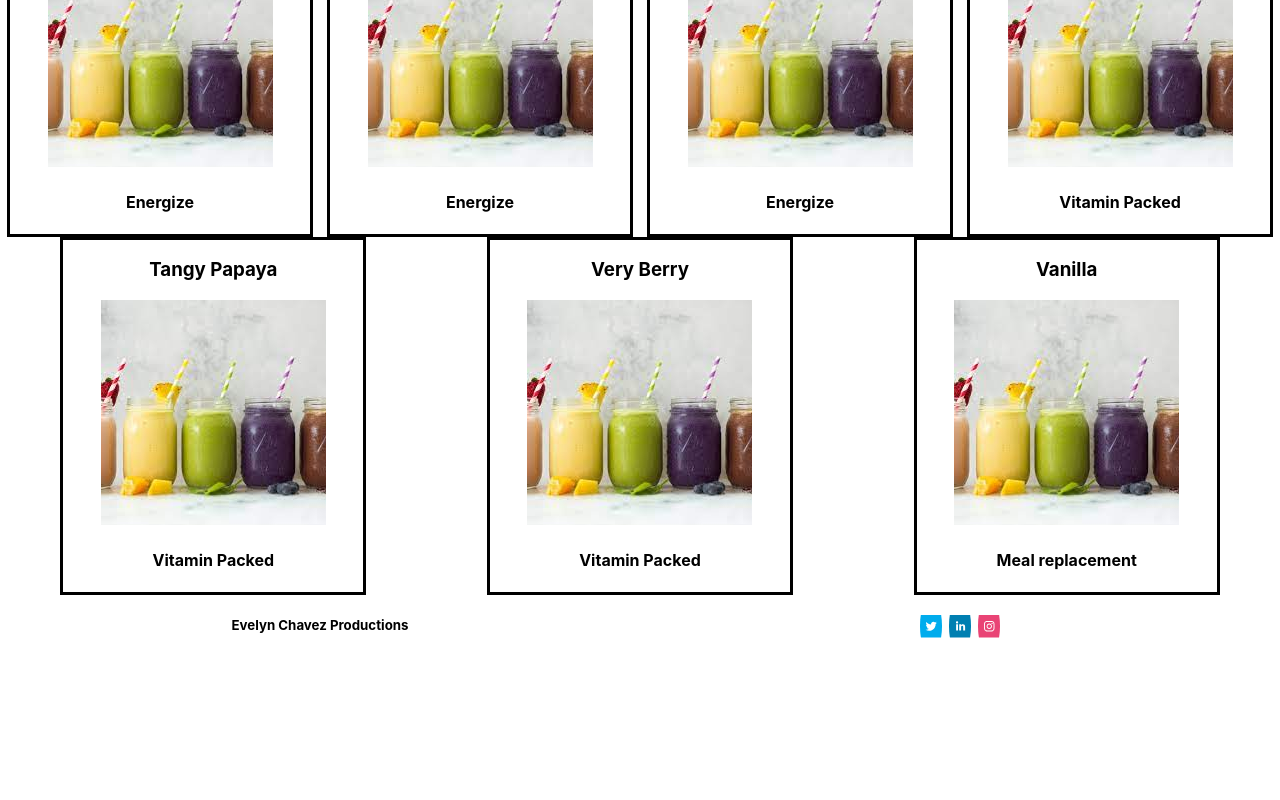
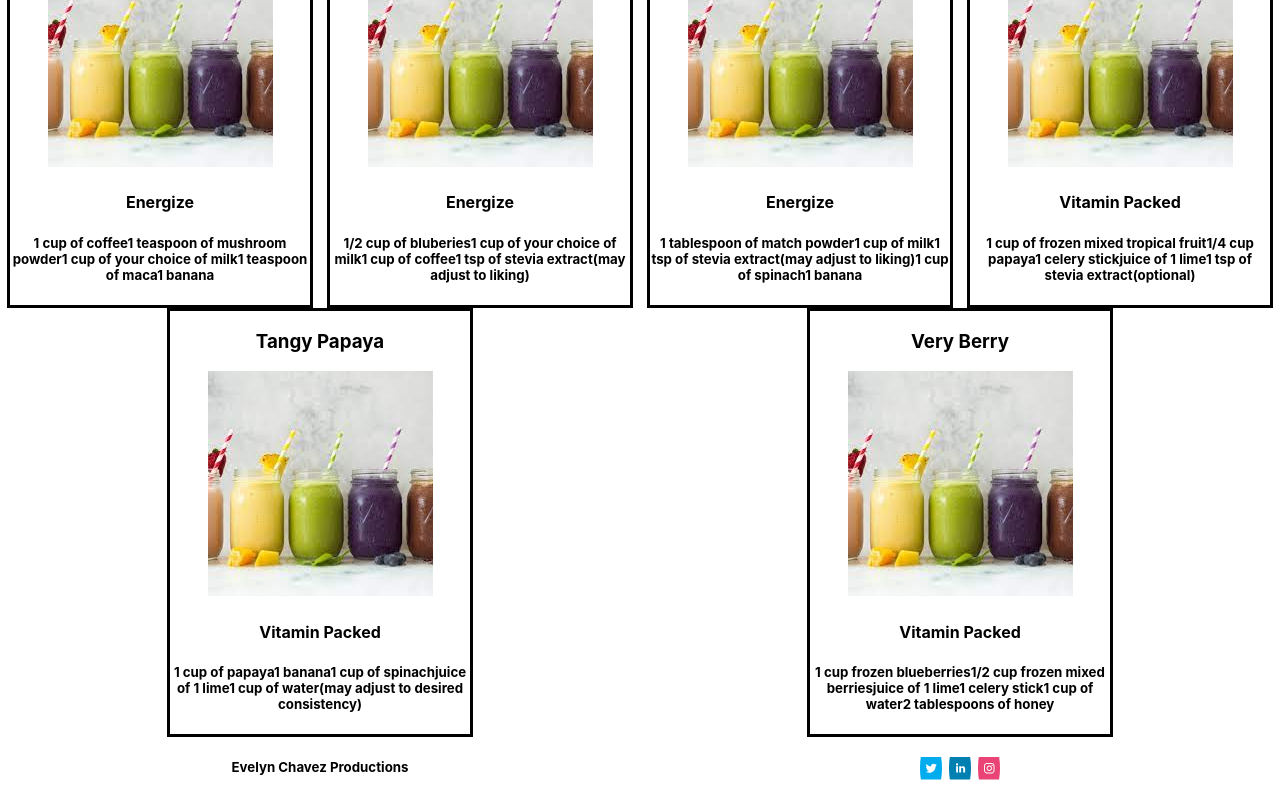
Before and after one commit to EveCh2692/smoothie-life, a React (Create React App) app: page /smoothies in a window 1280 px wide. Shown: the part 294-1094 px from the top of the page. Before the commit the page ends 951 px from the top, so only its background shows below. Built offline with nearby package versions, Linux system fonts and the light colour scheme; data requests are answered from the project's data file.

Commit message:
add ingredients to db.json

```diff
--- a/db.json
+++ b/db.json
@@ -5,49 +5,82 @@
       "type": "Energize",
       "name": "Brain Booster",
       "image": "/images/default.jpg",
-      "ingredients": "12/01/2021"
+      "ingredients": [
+        "1 cup of coffee",
+        "1 teaspoon of mushroom powder",
+        "1 cup of your choice of milk",
+        "1 teaspoon of maca",
+        "1 banana"
+      ]
     },
     {
       "id": 1,
       "type": "Energize",
       "name": "Blue Berry Dream",
       "image": "/images/default.jpg",
-      "ingredients": "07/15/2022"
+      "ingredients": [
+        "1/2 cup of bluberies",
+        "1 cup of your choice of milk",
+        "1 cup of coffee",
+        "1 tsp of stevia extract(may adjust to liking)"
+
+
+      ]
     },
     {
       "id": 2,
       "type": "Energize",
       "name": "Green Matcha Energizer ",
       "image": "/images/default.jpg",
-      "ingredients": "11/14/2021"
+      "ingredients": [
+        "1 tablespoon of match powder",
+        "1 cup of milk",
+        "1 tsp of stevia extract(may adjust to liking)",
+        "1 cup of spinach",
+        "1 banana"
+      ]
     },
     {
       "id": 4,
       "type": "Vitamin Packed",
       "name": "Tropical Punch",
       "image": "/images/default.jpg",
-      "ingredients": ""
+      "ingredients": [
+        "1 cup of frozen mixed tropical fruit",
+        "1/4 cup papaya",
+        "1 celery stick",
+        "juice of 1 lime",
+        "1 tsp of stevia extract(optional)"
+      ]
     },
     {
       "id": 5,
       "type": "Vitamin Packed",
       "name": "Tangy Papaya",
       "image": "/images/default.jpg",
-      "ingredients": ""
+      "ingredients": [
+        "1 cup of papaya",
+        "1 banana",
+        "1 cup of spinach",
+        "juice of 1 lime",
+        "1 cup of water(may adjust to desired consistency)"
+
+      ]
     },
     {
       "id": 6,
       "type": "Vitamin Packed",
       "name": "Very Berry",
       "image": "/images/default.jpg",
-      "ingredients": ""
-    },
-    {
-      "type": "Meal replacement",
-      "name": "Vanilla",
-      "image": "/images/default.jpg",
-      "ingredients": "Vanilla, milk, banana",
-      "id": 7
+      "ingredients": [
+        "1 cup frozen blueberries",
+        "1/2 cup frozen mixed berries",
+        "juice of 1 lime",
+        "1 celery stick",
+        "1 cup of water",
+        "2 tablespoons of honey"
+      ]
     }
+
   ]
 }
--- a/src/components/smoothies/SmoothieCard.js
+++ b/src/components/smoothies/SmoothieCard.js
@@ -1,10 +1,16 @@
 import './Smoothie.css'
+import { useState, useEffect } from "react"
+
+
 export const SmoothieCard = ({smoothie}) => {
+    const [clickFlip, setClickFlip] = useState(false);
     return (
         <div className="smoothie-card">
     <h3>{smoothie.name}</h3>
-    <img src={window.location.origin+smoothie.image}/>
+    <img src={window.location.origin+smoothie.image} />
     <h4> {smoothie.type}</h4>
+    <h5>{smoothie.ingredients}</h5>
+
 
         </div>
     )
--- a/src/containers/SmoothiesContainer.js
+++ b/src/containers/SmoothiesContainer.js
@@ -4,6 +4,7 @@ import { SmoothiesFilter } from "../components/smoothies/SmoothiesFilter"
 
 
 export const SmoothiesContainer = () => {
+
     const [smoothies, setSmoothies] = useState([])
     const [filteredSmoothies, setFilteredSmoothies] = useState(smoothies)
     useEffect(() => {
```
